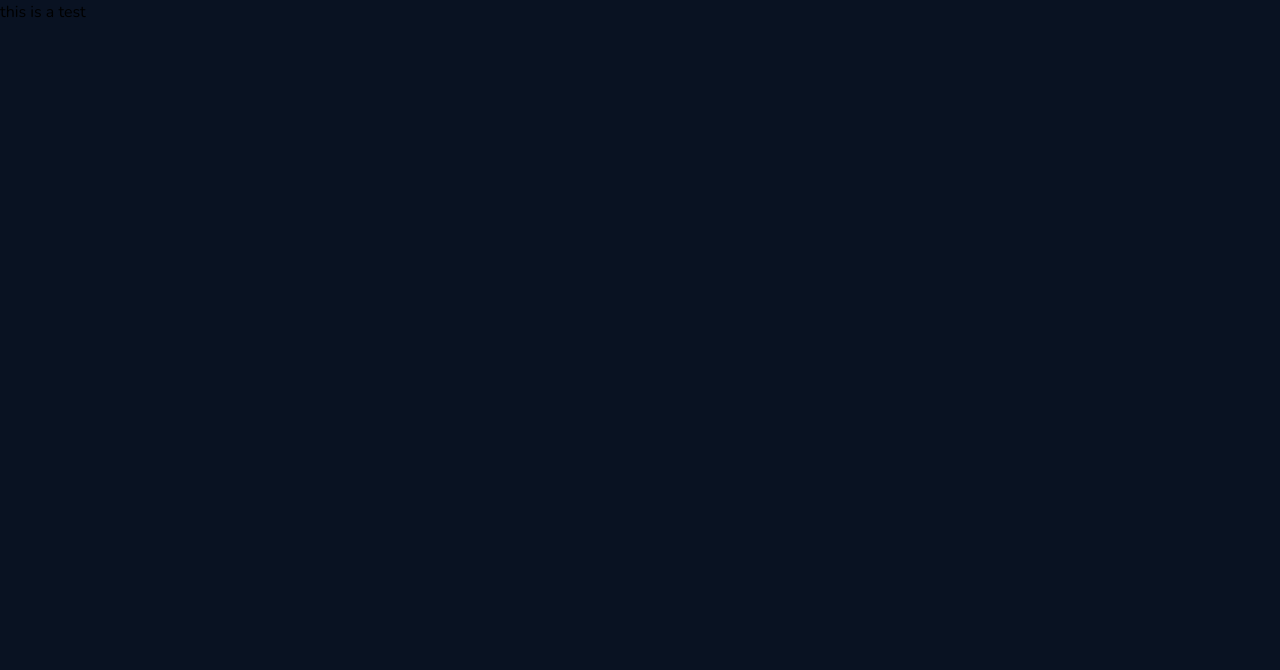
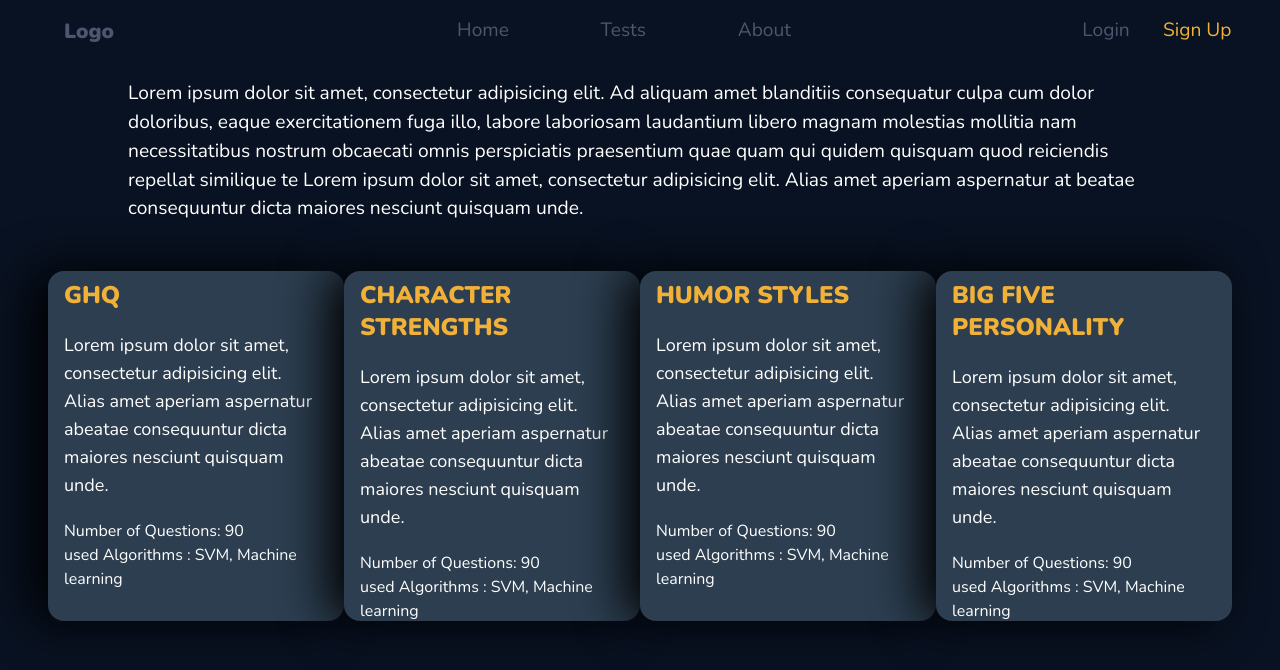
Before and after one commit to mostafa-rezaie/how-is-my-mental-health, a Vue app: page /tests in a window 1280 px wide. Shown: the top 670 px of the page. Built offline with nearby package versions, Linux system fonts and the light colour scheme.

Commit message:
Tests page

```diff
--- /dev/null
+++ b/src/components/CardTests.vue
@@ -0,0 +1,46 @@
+<template>
+  <div class="card-container">
+    <div class="card">
+        <div class="text-2xl font-black text-sec-2">{{ testName }}</div>
+        <div class="text-white mt-5 text-lg">{{ testDescription }}</div>
+        <h2 class="mt-5 text-white">Number of Questions:{{ numOfQuestions }}</h2>
+        <h2 class="text-white">used Algorithms :{{ algorithms }}</h2>
+
+    </div>
+  </div>
+</template>
+
+<script>
+export default {
+  name: 'CardTest',
+  props: {
+    testName: String,
+    testDescription: String,
+    numOfQuestions: Number,
+    algorithms: String,
+
+  }
+}
+</script>
+
+<style scoped>
+.card {
+  position: relative;
+  flex-direction: column;
+  height: 350px;
+  width: 100%;
+  min-width: 100px;
+  padding: .5rem 1.5rem .5rem 1rem;
+  border-radius: 1rem;
+  background: rgb(44, 62, 80);
+  box-shadow: -1rem 0 3rem black;
+  transition: 0.2s;
+}
+
+.card:hover {
+  transform: translateY(-1rem);
+}
+
+
+
+</style>
--- a/src/views/Tests.vue
+++ b/src/views/Tests.vue
@@ -1,16 +1,85 @@
 <template>
   <div>
-    this is a test
+    <Header/>
+    <div class="tests-text">
+      Lorem ipsum dolor sit amet, consectetur adipisicing elit. Ad aliquam amet blanditiis consequatur culpa cum dolor
+      doloribus, eaque exercitationem fuga illo, labore laboriosam laudantium libero magnam molestias mollitia nam
+      necessitatibus nostrum obcaecati omnis perspiciatis praesentium quae quam qui quidem quisquam quod reiciendis
+      repellat similique te
+      Lorem ipsum dolor sit amet, consectetur adipisicing elit. Alias amet aperiam aspernatur at beatae consequuntur
+      dicta maiores nesciunt quisquam unde.
+    </div>
+    <div class="card-list">
+      <CardTest test-name="GHQ"
+                test-description="
+                Lorem ipsum dolor sit amet, consectetur adipisicing elit. Alias amet
+                aperiam aspernatur abeatae consequuntur dicta maiores nesciunt quisquam unde."
+                num-of-questions=" 90"
+                algorithms=" SVM, Machine learning"
+
+      />
+      <CardTest test-name="CHARACTER STRENGTHS"
+                test-description="
+                Lorem ipsum dolor sit amet, consectetur adipisicing elit. Alias amet
+                aperiam aspernatur abeatae consequuntur dicta maiores nesciunt quisquam unde."
+                num-of-questions=" 90"
+                algorithms=" SVM, Machine learning"
+
+      />
+      <CardTest test-name="HUMOR STYLES"
+                test-description="
+                Lorem ipsum dolor sit amet, consectetur adipisicing elit. Alias amet
+                aperiam aspernatur abeatae consequuntur dicta maiores nesciunt quisquam unde."
+                num-of-questions=" 90"
+                algorithms=" SVM, Machine learning"
+
+      />
+      <CardTest test-name="BIG FIVE PERSONALITY"
+                test-description="
+                Lorem ipsum dolor sit amet, consectetur adipisicing elit. Alias amet
+                aperiam aspernatur abeatae consequuntur dicta maiores nesciunt quisquam unde."
+                num-of-questions=" 90"
+                algorithms=" SVM, Machine learning"
+
+      />
+
+    </div>
   </div>
 </template>
 
 <script>
+import Header from "../components/Header";
+import CardTest from "../components/CardTests";
+
 export default {
   name: 'Tests',
-  props: {
+  props: {},
+  components: {
+    Header,
+    CardTest,
   }
 }
 </script>
 
 <style scoped>
+.tests-text {
+  width: 80%;
+  color: white;
+  font-size: 1.2rem;
+  margin: 2rem auto 0 auto;
+}
+
+.card-list {
+  display: flex;
+  padding: 3rem;
+}
+
+.card-list div {
+  width: 25%;
+}
+
+.card-list :not(:first-child) {
+  /*margin-left: -1rem;*/
+  /*background-color: red;*/
+}
 </style>
```
